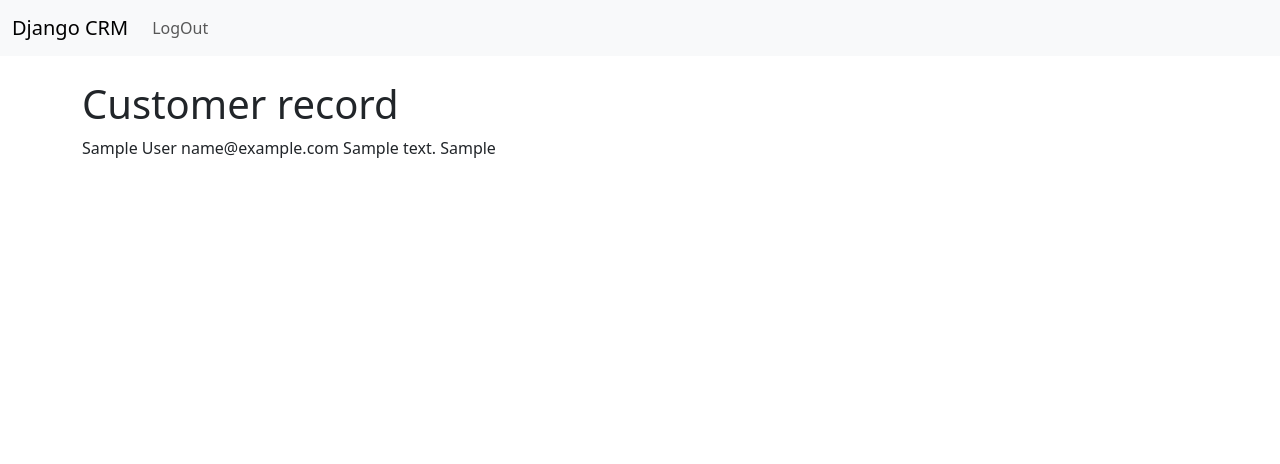
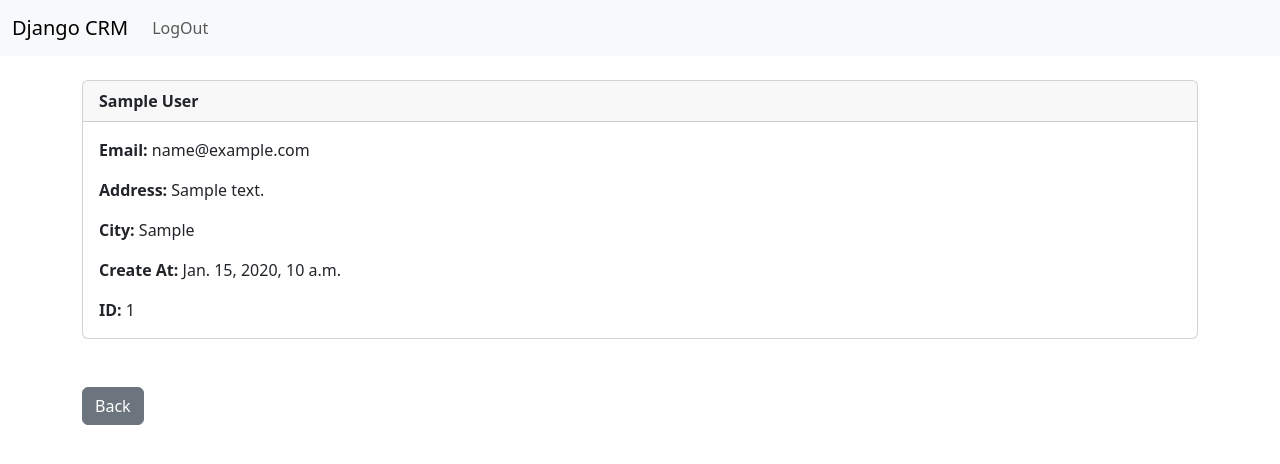
Before and after one commit to TDMWalpala/Django_CRM, a Django app: page /record/1 in a window 1280 px wide. Shown: the top 464 px of the page. Run offline with Django 4.2, Linux system fonts and the light colour scheme; a user stored in the database is signed in; tables that the repository leaves empty hold one stand-in row (values such as "Sample post").

Commit message:
Added Bootsrtap Card

```diff
--- a/website/templates/record.html
+++ b/website/templates/record.html
@@ -1,11 +1,37 @@
-{% extends 'base.html'%}
-{%block content%}
+{% extends 'base.html' %}
+{% block content %}
 
-<h1>Customer record</h1>
-{{ customer_record.first_name }}
-{{ customer_record.last_name }}
-{{ customer_record.email }}
-{{ customer_record.address }}
-{{ customer_record.city }}
+<div class="card">
+    <div class="card-header"><strong>
+            {{ customer_record.first_name }}
+            {{ customer_record.last_name }}</strong>
+    </div>
+    <div class="card-body">
+
+        <p class="card-text">
+            <strong>Email: </strong>{{ customer_record.email }}
+        </p>
+
+        <p class="card-text">
+            <strong>Address: </strong>{{ customer_record.address }}
+        </p>
+
+        <p class="card-text">
+            <strong>City: </strong>{{ customer_record.city }}
+        </p>
+
+        <p class="card-text">
+            <strong>Create At: </strong>{{ customer_record.create_at }}
+        </p>
+
+        <p class="card-text">
+            <strong>ID: </strong>{{ customer_record.id }}
+        </p>
+
+
+    </div>
+</div>
+<br/><br/>
+<a href="{% url 'home' %}" class="btn btn-secondary">Back</a>
 
 {% endblock %}
```
